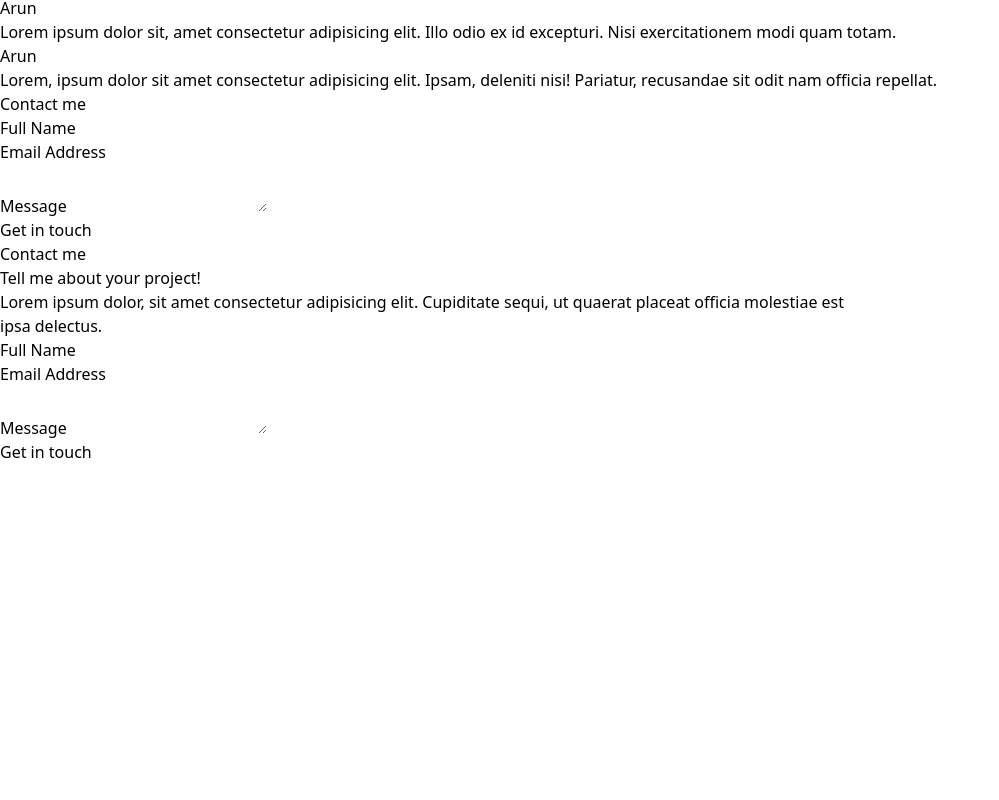
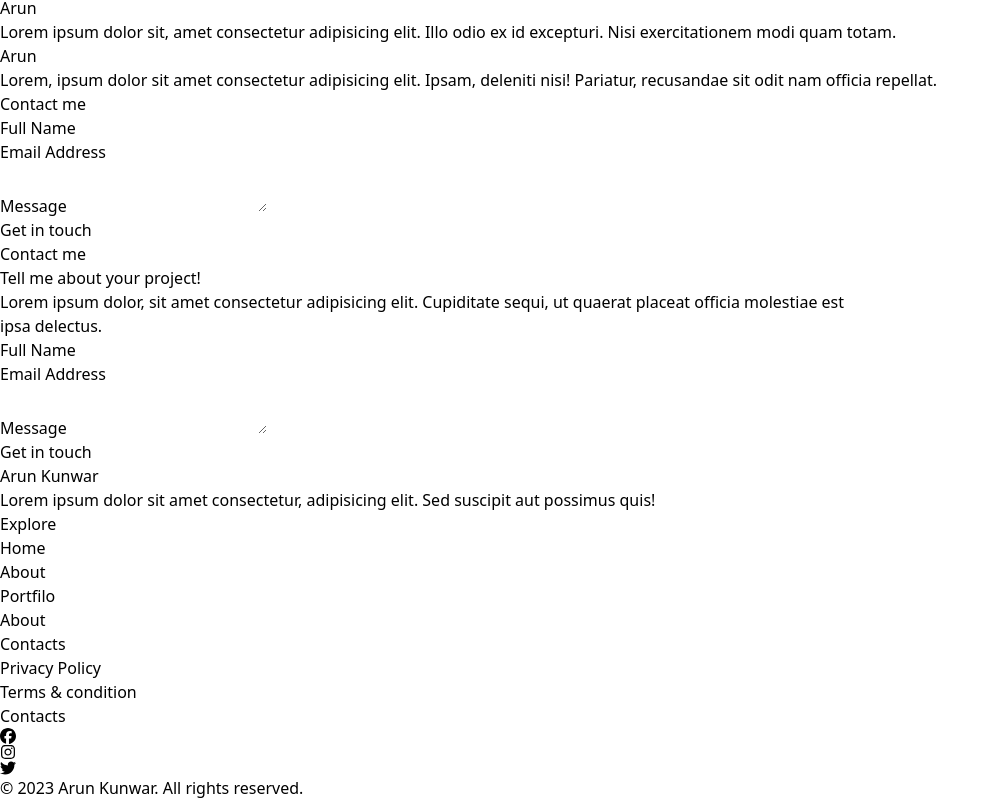
Before and after one commit to arun-kunwar/portfolio, a React (Vite) app: page / in a window 1280 px wide. Shown: the part 2396-3196 px from the top of the page, without its empty margins (0-999 px from the left). Before the commit the page ends 2860 px from the top, so only its background shows below. Built offline with nearby package versions, Linux system fonts and the light colour scheme.

Commit message:
footer pc

```diff
--- a/src/App.tsx
+++ b/src/App.tsx
@@ -3,6 +3,7 @@ import Home from "./componets/Home"
 import About from "./componets/About"
 import Portfolio from "./componets/Portfolio"
 import Contact from "./componets/Contact"
+import Footer from "./componets/Footer"
 
 
 function App() {
@@ -13,6 +14,7 @@ function App() {
       <About/>
       <Portfolio/>
       <Contact/>
+      <Footer/>
     </div>
   )
 }
--- a/src/componets/Contact.tsx
+++ b/src/componets/Contact.tsx
@@ -1,7 +1,7 @@
 export default function Contact() {
   return (
     <section className="bg-white py-20">
-      <div className=" bg-gray-900 h-[55vh]  mx-auto shadow-md rounded-lg md:hidden ">
+      <div className=" bg-gray-900 h-[65vh]  mx-auto shadow-md rounded-lg md:hidden ">
         <div className="">
           <form action="">
             <div>
--- /dev/null
+++ b/src/componets/Footer.tsx
@@ -0,0 +1,55 @@
+
+import { FaFacebook, FaInstagram, FaTwitter } from "react-icons/fa6";
+
+
+function Footer() {
+  return (
+    <section className="bg-white py-5">
+      <div className=" pt-7 w-[90%] h-[30vh] mx-auto  border-b-2 border-b-gray-200 border-t-2 border-t-gray-200 grid grid-cols-4">
+        <div className="">
+          <h1 className="font-bold text-2xl ">Arun Kunwar</h1>
+          <p className="pt-5 text-gray-900 leading-relaxed">
+            Lorem ipsum dolor sit amet consectetur, adipisicing elit. Sed
+            suscipit aut possimus quis!
+          </p>
+        </div>
+
+        <div className="pl-20">
+          <h1 className="font-bold text-2xl">Explore</h1>
+          <ul className="space-y-3 pt-5 text-gray-900">
+            <li>Home</li>
+            <li>About</li>
+            <li>Portfilo</li>
+
+          </ul>
+        </div>
+        <div className="pl-20">
+          <h1 className="font-bold text-2xl">About</h1>
+          <ul className="space-y-3 pt-5 text-gray-900">
+            <li>Contacts</li>
+            <li>Privacy Policy</li>
+            <li>Terms & condition</li>
+
+          </ul>
+        </div>
+        <div className="pl-5">
+          <h1 className="font-bold text-2xl">Contacts</h1>
+          <div className=" flex pt-5 space-x-5">
+          <FaFacebook className="size-7"/>
+          <FaInstagram className="size-7"/>
+          <FaTwitter className="size-7"/>
+          </div>
+
+
+        </div>
+      </div>
+      <div>
+        <p className=" text-gray-900 text-s pl-16 pt-2">
+          &copy; 2023 Arun Kunwar. All rights reserved.
+        </p>
+      </div>
+    </section>
+  );
+}
+
+export default Footer;
```
